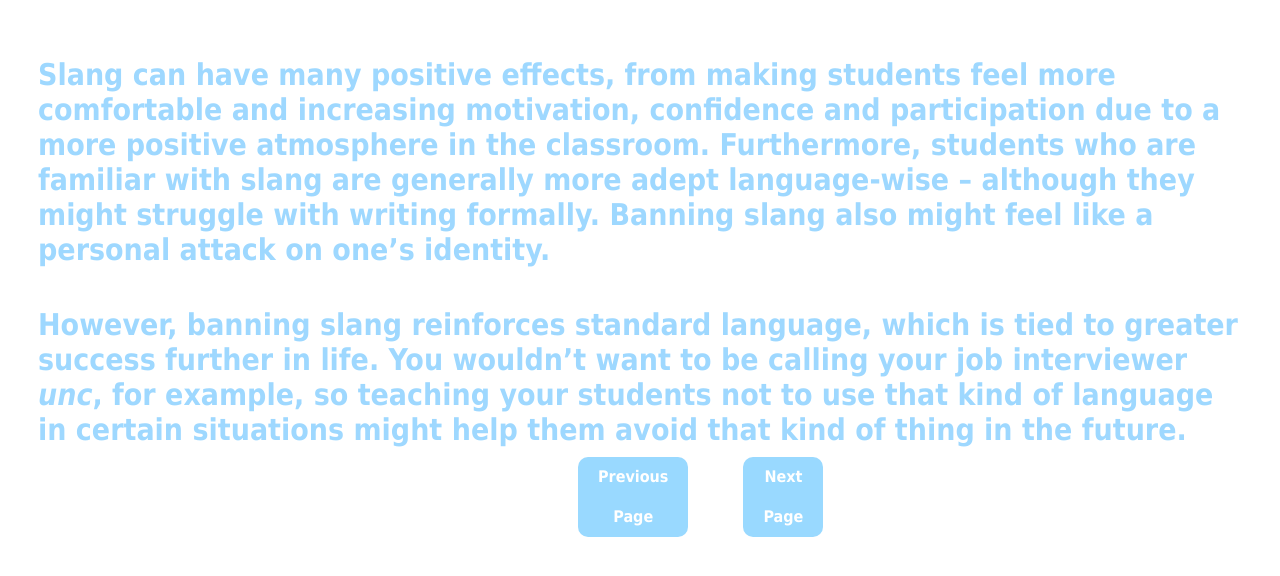
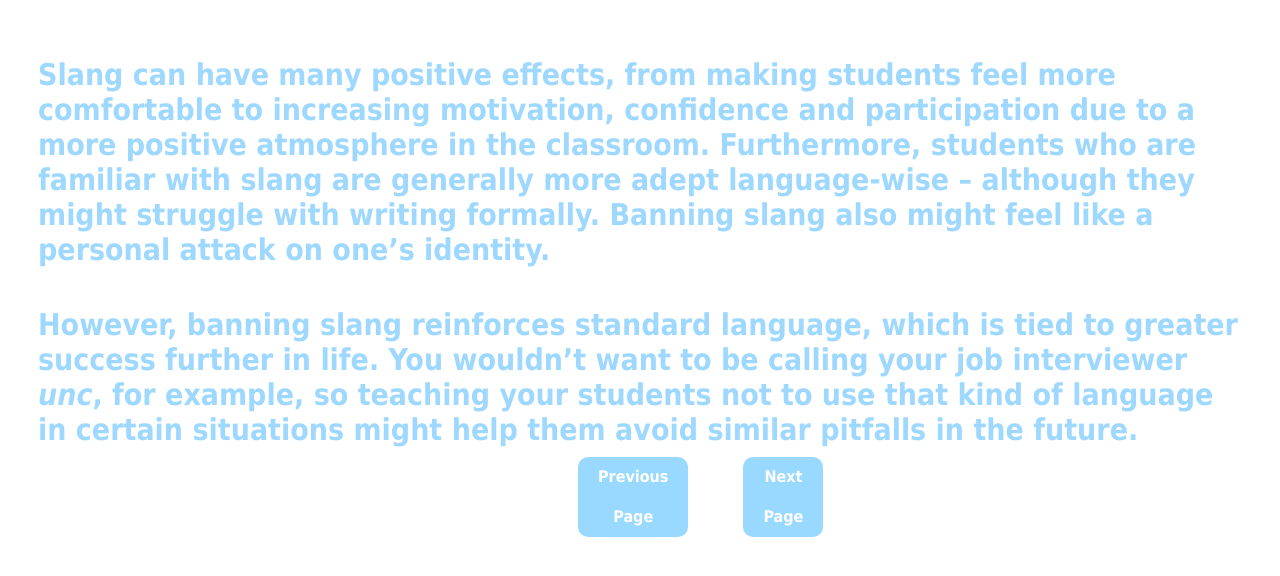
Before and after one commit to slangclassroom/SC, a plain HTML site: page disAdv.html in a window 1280 px wide. Shown: the part 158-734 px from the top of the page. Drawn offline with Linux system fonts and the light colour scheme.

Commit message:
Update disAdv.html
phrasing

```diff
--- a/disAdv.html
+++ b/disAdv.html
@@ -20,9 +20,12 @@
     </ul>
     <h1>What are the advantages and disadvantages of slang?</h1>
     <div class="textCont">
-        <div><h4>Slang can have many positive effects, from making students feel more comfortable and increasing motivation, confidence and participation due to a more positive atmosphere in the classroom. Furthermore, students who are familiar with slang are generally more adept language-wise – although they might struggle with writing formally. Banning slang also might feel like a personal attack on one’s identity.</h4>
+        <div><h4>Slang can have many positive effects, from making students feel more comfortable to increasing motivation, confidence and participation due to a more positive atmosphere in the classroom.
+            Furthermore, students who are familiar with slang are generally more adept language-wise – although they might struggle with writing formally.
+            Banning slang also might feel like a personal attack on one’s identity.</h4>
 
-        <h4>However, banning slang reinforces standard language, which is tied to greater success further in life. You wouldn’t want to be calling your job interviewer <i>unc</i>, for example, so teaching your students not to use that kind of language in certain situations might help them avoid that kind of thing in the future.</h4>
+        <h4>However, banning slang reinforces standard language, which is tied to greater success further in life.
+            You wouldn’t want to be calling your job interviewer <i>unc</i>, for example, so teaching your students not to use that kind of language in certain situations might help them avoid similar pitfalls in the future.</h4>
         </div>
     </div>
      <div class="nextPageCont">
@@ -37,4 +40,5 @@
             </a>
         </div>
      </div>
+
 </body>
```
